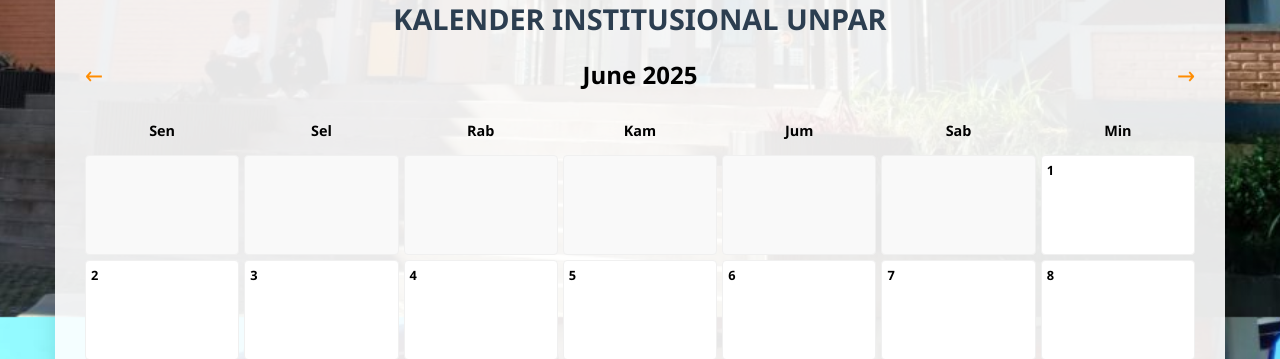
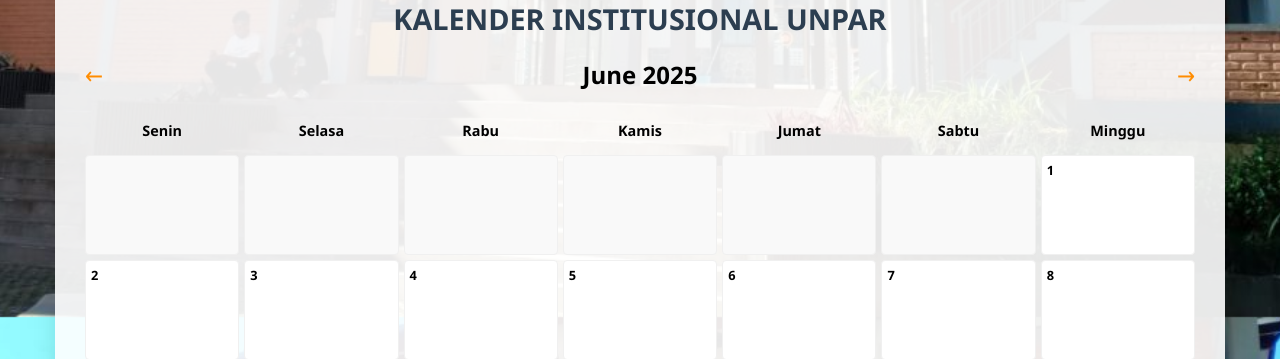
Before and after one commit to AntaresVegas/Proyek-SI, a PHP site: page /ditmawa/ditmawa_dashboard.php in a window 1280 px wide. Shown: the part 483-842 px from the top of the page. Run offline with PHP 8.4, Linux system fonts and the light colour scheme; the visitor is signed in with stand-in values (Sample User, id 1); data comes from the database, SQL or seed files in the repository.

Commit message:
benerin penamaan hari di kalender

```diff
--- a/TubesPSI/ditmawa/ditmawa_dashboard.php
+++ b/TubesPSI/ditmawa/ditmawa_dashboard.php
@@ -219,7 +219,7 @@ $conn->close();
                 <a href="?month=<?php echo $nextMonth; ?>&year=<?php echo $nextYear; ?>" aria-label="Bulan Berikutnya">&rarr;</a>
             </div>
             <div class="calendar-grid">
-                <div class="day-name">Sen</div><div class="day-name">Sel</div><div class="day-name">Rab</div><div class="day-name">Kam</div><div class="day-name">Jum</div><div class="day-name">Sab</div><div class="day-name">Min</div>
+                <div class="day-name">Senin</div><div class="day-name">Selasa</div><div class="day-name">Rabu</div><div class="day-name">Kamis</div><div class="day-name">Jumat</div><div class="day-name">Sabtu</div><div class="day-name">Minggu</div>
                 <?php for ($i = 1; $i < $firstDayOfWeek; $i++) echo '<div class="day-cell empty-day"></div>'; ?>
                 <?php for ($day = 1; $day <= $daysInMonth; $day++): ?>
                     <div class="day-cell">
--- a/TubesPSI/mahasiswa/mahasiswa_dashboard.php
+++ b/TubesPSI/mahasiswa/mahasiswa_dashboard.php
@@ -255,7 +255,7 @@ try {
             <a href="?month=<?php echo $nextMonth; ?>&year=<?php echo $nextYear; ?>" class="nav-arrow">&rarr;</a>
         </div>
         <div class="calendar-grid">
-            <div class="day-name">Sen</div><div class="day-name">Sel</div><div class="day-name">Rab</div><div class="day-name">Kam</div><div class="day-name">Jum</div><div class="day-name">Sab</div><div class="day-name">Min</div>
+                <div class="day-name">Senin</div><div class="day-name">Selasa</div><div class="day-name">Rabu</div><div class="day-name">Kamis</div><div class="day-name">Jumat</div><div class="day-name">Sabtu</div><div class="day-name">Minggu</div>
             <?php
             for ($i = 1; $i < $firstDayOfWeek; $i++) { echo '<div class="day-cell empty-day"></div>'; }
             for ($day = 1; $day <= $daysInMonth; $day++) {
--- a/TubesPSI/mahasiswa/mahasiswa_event.php
+++ b/TubesPSI/mahasiswa/mahasiswa_event.php
@@ -200,7 +200,7 @@ document.addEventListener('DOMContentLoaded', function() {
         let firstDayOfWeek = date.getDay();
         if (firstDayOfWeek === 0) firstDayOfWeek = 7; // Konversi Minggu (0) menjadi 7
 
-        let html = `<div class="day-name">Sen</div><div class="day-name">Sel</div><div class="day-name">Rab</div><div class="day-name">Kam</div><div class="day-name">Jum</div><div class="day-name">Sab</div><div class="day-name">Min</div>`;
+        let html = `<div class="day-name">Senin</div><div class="day-name">Selasa</div><div class="day-name">Rabu</div><div class="day-name">Kamis</div><div class="day-name">Jumat</div><div class="day-name">Sabtu</div><div class="day-name">Minggu</div>`;
         for (let i = 1; i < firstDayOfWeek; i++) {
             html += '<div class="day-cell empty-day"></div>';
         }
```
